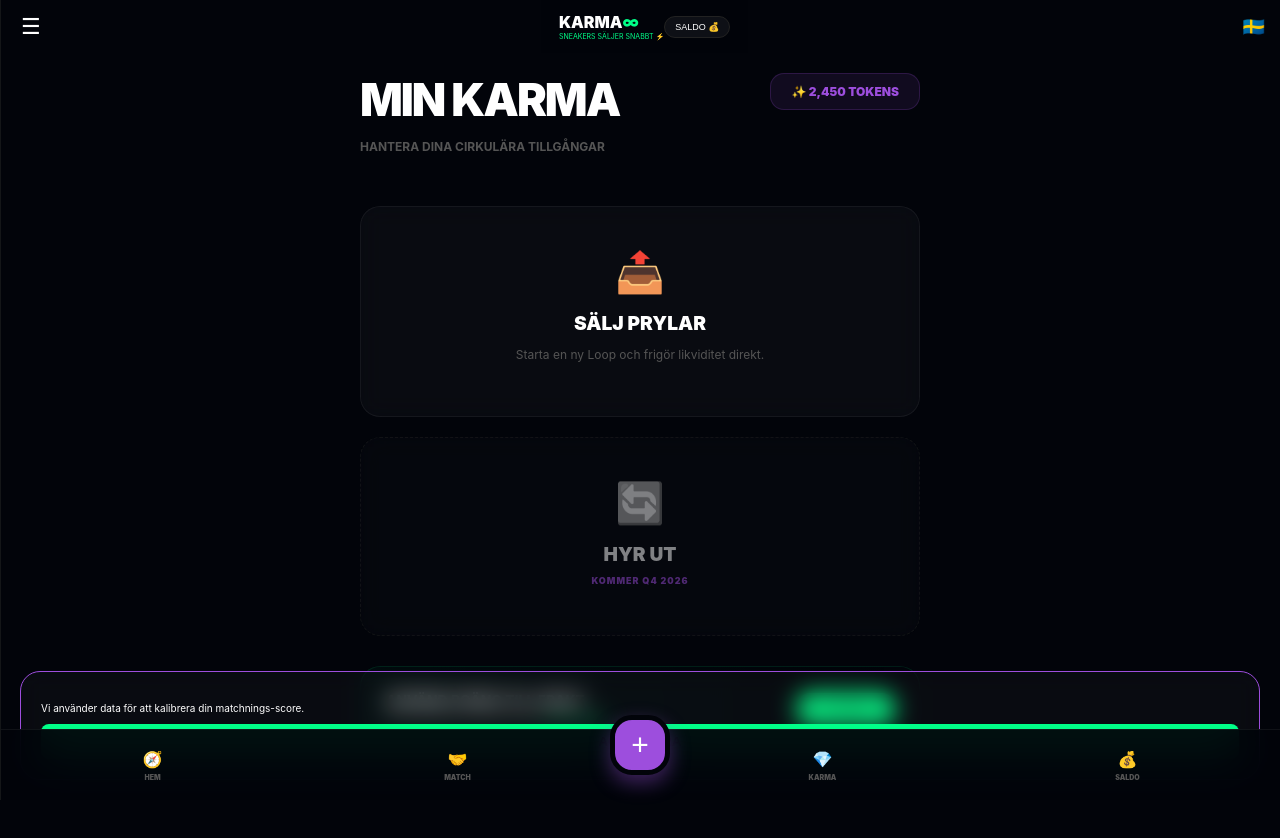
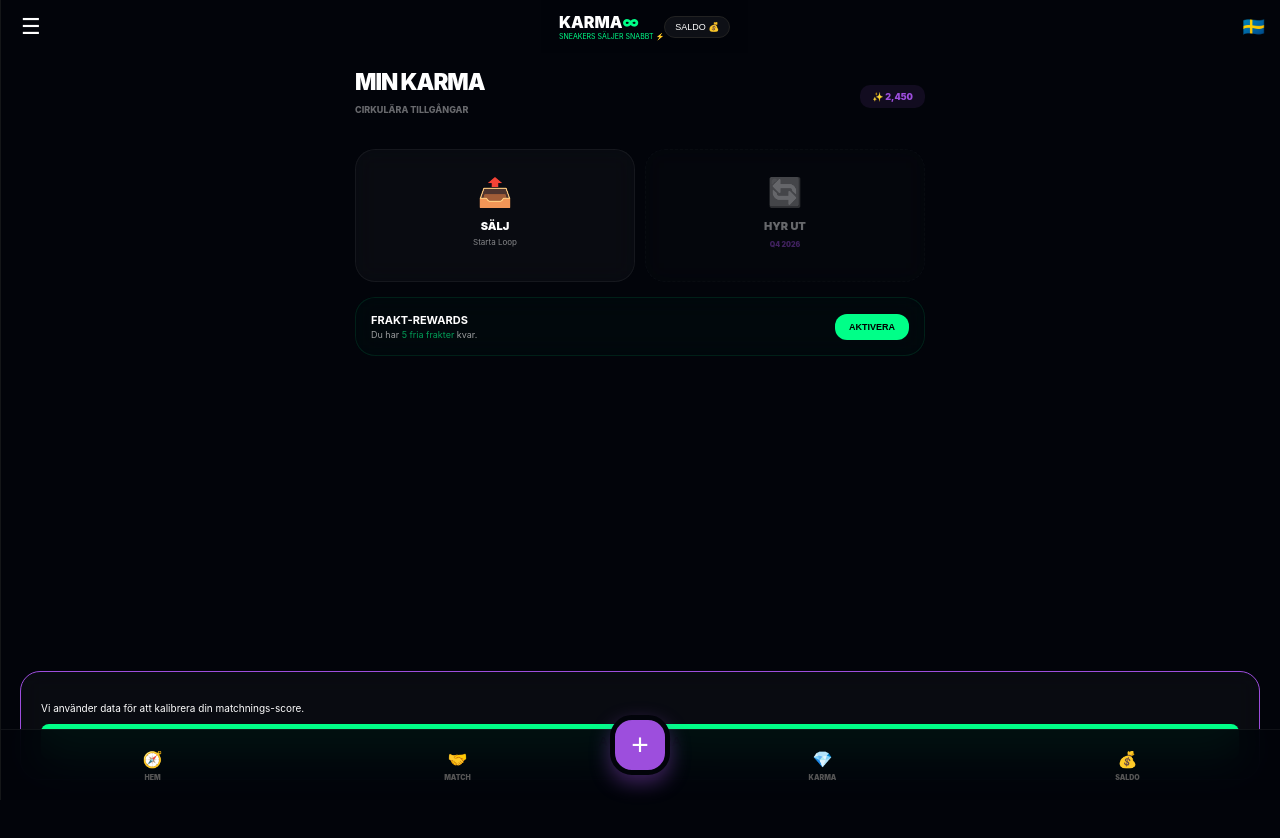
Before and after one commit to gascheckking/marketbeg-appGem, a Next.js app: page /dashboard in a window 1280 px wide. Shown: the top 838 px of the page. After the commit the page ends 800 px from the top, so only its background shows below. Built offline with nearby package versions, Linux system fonts and the light colour scheme.

Commit message:
Update page.tsx

```diff
--- a/app/dashboard/page.tsx
+++ b/app/dashboard/page.tsx
@@ -7,37 +7,37 @@ export default function Dashboard() {
   const router = useRouter();
 
   return (
-    <div className="page-wrapper" style={{ maxWidth: '800px', margin: '0 auto', padding: '20px' }}>
-      <header style={{ display: 'flex', justifyContent: 'space-between', alignItems: 'flex-start', marginBottom: '40px' }}>
+    <div className="page-wrapper" style={{ padding: '15px' }}>
+      <header style={{ display: 'flex', justifyContent: 'space-between', alignItems: 'center', marginBottom: '25px' }}>
         <div>
-          <h1 style={{ fontSize: '2.8rem', fontWeight: 900, margin: 0, letterSpacing: '-2px' }}>MIN KARMA</h1>
-          <p className="muted" style={{ fontSize: '12px', fontWeight: 700 }}>HANTERA DINA CIRKULÄRA TILLGÅNGAR</p>
+          <h1 style={{ fontSize: '1.4rem', fontWeight: 900, margin: 0, letterSpacing: '-1px' }}>MIN KARMA</h1>
+          <p style={{ fontSize: '9px', fontWeight: 800, opacity: 0.4 }}>CIRKULÄRA TILLGÅNGAR</p>
         </div>
-        <div style={{ background: 'rgba(157, 78, 221, 0.1)', border: '1px solid rgba(157, 78, 221, 0.2)', color: 'var(--neon-purple)', padding: '10px 20px', borderRadius: '14px', fontWeight: 900, fontSize: '12px' }}>
-          ✨ 2,450 TOKENS
+        <div style={{ background: 'rgba(157, 78, 221, 0.1)', color: 'var(--neon-purple)', padding: '6px 12px', borderRadius: '10px', fontWeight: 900, fontSize: '9px' }}>
+          ✨ 2,450
         </div>
       </header>
 
-      <div style={{ display: 'grid', gridTemplateColumns: 'repeat(auto-fit, minmax(280px, 1fr))', gap: '20px', marginBottom: '30px' }}>
-        <div className="glass-card" onClick={() => router.push('/sell')} style={{ padding: '40px 25px', cursor: 'pointer', textAlign: 'center', border: '1px solid rgba(255,255,255,0.05)' }}>
-          <div style={{ fontSize: '40px', marginBottom: '15px' }}>📤</div>
-          <h3 style={{ margin: '0 0 8px 0', fontSize: '1.2rem', fontWeight: 900 }}>SÄLJ PRYLAR</h3>
-          <p className="muted" style={{ fontSize: '12px', lineHeight: '1.4' }}>Starta en ny Loop och frigör likviditet direkt.</p>
+      <div style={{ display: 'grid', gridTemplateColumns: '1fr 1fr', gap: '10px', marginBottom: '15px' }}>
+        <div className="glass-card" onClick={() => router.push('/sell')} style={{ padding: '25px 15px', cursor: 'pointer', textAlign: 'center', border: '1px solid rgba(255,255,255,0.05)' }}>
+          <div style={{ fontSize: '28px', marginBottom: '10px' }}>📤</div>
+          <h3 style={{ margin: 0, fontSize: '11px', fontWeight: 900 }}>SÄLJ</h3>
+          <p style={{ fontSize: '8px', opacity: 0.5, marginTop: '4px' }}>Starta Loop</p>
         </div>
 
-        <div className="glass-card" style={{ padding: '40px 25px', opacity: 0.5, textAlign: 'center', borderStyle: 'dashed', borderColor: '#222' }}>
-          <div style={{ fontSize: '40px', marginBottom: '15px', filter: 'grayscale(1)' }}>🔄</div>
-          <h3 style={{ margin: '0 0 8px 0', fontSize: '1.2rem', fontWeight: 900 }}>HYR UT</h3>
-          <p style={{ color: 'var(--neon-purple)', fontWeight: 900, fontSize: '9px', letterSpacing: '1px' }}>KOMMER Q4 2026</p>
+        <div className="glass-card" style={{ padding: '25px 15px', opacity: 0.4, textAlign: 'center', borderStyle: 'dashed' }}>
+          <div style={{ fontSize: '28px', marginBottom: '10px', filter: 'grayscale(1)' }}>🔄</div>
+          <h3 style={{ margin: 0, fontSize: '11px', fontWeight: 900 }}>HYR UT</h3>
+          <p style={{ color: 'var(--neon-purple)', fontWeight: 900, fontSize: '7px' }}>Q4 2026</p>
         </div>
       </div>
 
-      <div className="glass-card" style={{ display: 'flex', justifyContent: 'space-between', alignItems: 'center', padding: '25px', background: 'linear-gradient(90deg, rgba(0,255,136,0.03), transparent)', border: '1px solid rgba(0,255,136,0.1)' }}>
+      <div className="glass-card" style={{ display: 'flex', justifyContent: 'space-between', alignItems: 'center', padding: '15px', background: 'rgba(0,255,136,0.02)', border: '1px solid rgba(0,255,136,0.1)' }}>
         <div>
-          <strong style={{ fontSize: '14px', display: 'block', marginBottom: '4px' }}>ANVÄND POÄNG TILL FRAKT</strong>
-          <p className="muted" style={{ margin: 0, fontSize: '11px' }}>Du har Karma för att låsa upp <span style={{color:'var(--neon-mint)'}}>5 fria frakter</span>.</p>
+          <strong style={{ fontSize: '11px', display: 'block' }}>FRAKT-REWARDS</strong>
+          <p style={{ margin: '2px 0 0 0', fontSize: '9px', opacity: 0.6 }}>Du har <span style={{color:'var(--neon-mint)'}}>5 fria frakter</span> kvar.</p>
         </div>
-        <button className="primary-btn" style={{ width: 'auto', padding: '10px 20px', background: 'var(--neon-mint)', color: '#000', fontSize: '11px' }}>AKTIVERA</button>
+        <button className="primary-btn" style={{ width: 'auto', padding: '8px 14px', background: 'var(--neon-mint)', color: '#000', fontSize: '9px', fontWeight: 900 }}>AKTIVERA</button>
       </div>
     </div>
   );
```
